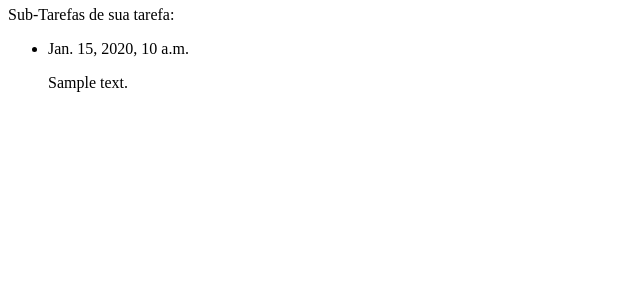
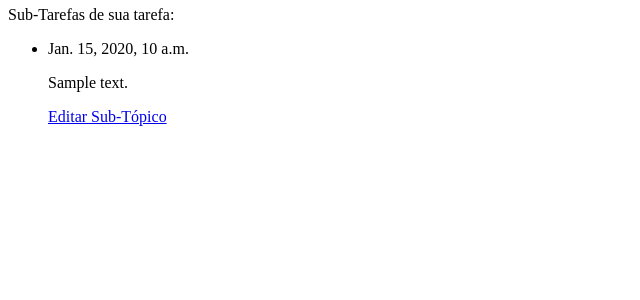
Before and after one commit to Gogoncalves18/Django_estudo, a Django app: page /subtopicos/1/ in a window 1280 px wide. Shown: the part 154-454 px from the top of the page, without its empty margins (0-640 px from the left). Run offline with Django 5.2, Linux system fonts and the light colour scheme; tables that the repository leaves empty hold one stand-in row (values such as "Sample post").

Commit message:
A10 - Alteração de dados do BD usando FORMS

```diff
--- a/Proj_Lista_Tarefas/lista_tarefas/templates/lista_tarefas/topico_lista.html
+++ b/Proj_Lista_Tarefas/lista_tarefas/templates/lista_tarefas/topico_lista.html
@@ -10,18 +10,17 @@
 
 <p>Sub-Tarefas de sua tarefa:</p>
 
-<!-- Aqui vamos renderizar os dados de tarefas que tem registrado no BD,
-    porém preciso usar o conceito de UL e Li do HTML -->
 <ul>
-    <!-- Devo entrar com um for de python entre "{%" sendo que estou varrendo
-        os dados de chave e valor da view topicos -->
+
     {% for sub_topico in sub_topicos_do_topico %}
     <li>
         <p>{{ sub_topico.date_added }}</p>
         <p>{{ sub_topico.text_sub_topicos }}</p>
+        <p>
+            <a href="{% url 'editar_sub_topico' sub_topico.id %}">Editar Sub-Tópico</a>
+        </p>
     </li>
 
-    <!-- Uso esta tag para o caso de não receber nenhum vlr na chave -->
     {% empty %}
     <li>Não há sub-tarefas!</li>
     {% endfor %}
--- a/Proj_Lista_Tarefas/lista_tarefas/urls.py
+++ b/Proj_Lista_Tarefas/lista_tarefas/urls.py
@@ -11,4 +11,5 @@ urlpatterns = [
     # Quando direcionar para pagina do novo subtopico, faremos um parsing de
     # param, ao qual será o ID do topico
     path('new_sub_topico/<topico_id>', views.new_sub_topicos, name='novo_sub_topico'),
+    path('edit_sub_topico/<sub_topico_id>', views.edit_sub_topico, name='editar_sub_topico'),
 ]
--- a/Proj_Lista_Tarefas/lista_tarefas/views.py
+++ b/Proj_Lista_Tarefas/lista_tarefas/views.py
@@ -1,5 +1,5 @@
 from django.shortcuts import render
-from .models import Topicos
+from .models import Topicos, Sub_topicos
 
 # Trago o form para a view.
 from .forms import Topico_Form, Sub_topico
@@ -31,8 +31,8 @@ def sub_topicos(request, topico_id):
     topico = Topicos.objects.get(id = topico_id)
     sub_topicos_do_topico = topico.sub_topicos_set.order_by('-date_added')
     context = {'topico': topico, 'sub_topicos_do_topico': sub_topicos_do_topico}
-    print(context)
-    print(sub_topicos_do_topico)
+    # print(context)
+    # print(sub_topicos_do_topico)
 
     return render(request, 'lista_tarefas/topico_lista.html', context)
 
@@ -105,3 +105,33 @@ def new_sub_topicos(request, topico_id):
 
     context = {'topico': topico, 'form': form}
     return render(request, 'lista_tarefas/novo_sub_topico.html', context)
+
+
+def edit_sub_topico(request, sub_topico_id):
+    """ Edição de subtopicos que estão dentro de tópicos."""
+
+    # Busco o id da subtarefa que tenho interesse
+    sub_topico_id = Sub_topicos.objects.get(id=sub_topico_id)
+    # Busco o id da tarefa PAI que é a FK
+    topico_id = sub_topico_id.sub_topicos_id
+    print(f'============>  {topico_id}')
+
+    if request.method != 'POST':
+        # Resgato um form preenchido com os dados no BD, neste caso
+        # peguei o form dos subtopicos e com (instance=sub_topico_id)
+        # é possível trazer o texto gravado para este ID de subtopico.
+        form = Sub_topico(instance=sub_topico_id)
+
+    else:
+        # Neste caso, se quero atualizar os dados do form, a função
+        # (instance=sub_topico_id, data=request.POST) permite que:
+        # instance traga os dados e o data, repreencha os dados
+        # ao qual estão no front e que serão enviados para o BD no mesmo
+        # id ao qual peguei em "sub_topico_id"
+        form = Sub_topico(instance=sub_topico_id, data=request.POST)
+        if form.is_valid():
+            form.save()
+            return HttpResponseRedirect(reverse('sub_topicos_tarefas', args=[topico_id]))
+
+    context = {'sub_topico_id': sub_topico_id, 'topico_id': topico_id, 'form': form}
+    return render(request, 'lista_tarefas/editar_sub_topico.html', context)
```
Also changed, not shown: Proj_Lista_Tarefas/lista_tarefas/templates/lista_tarefas/editar_sub_topico.html (added, +28 -0 lines).
